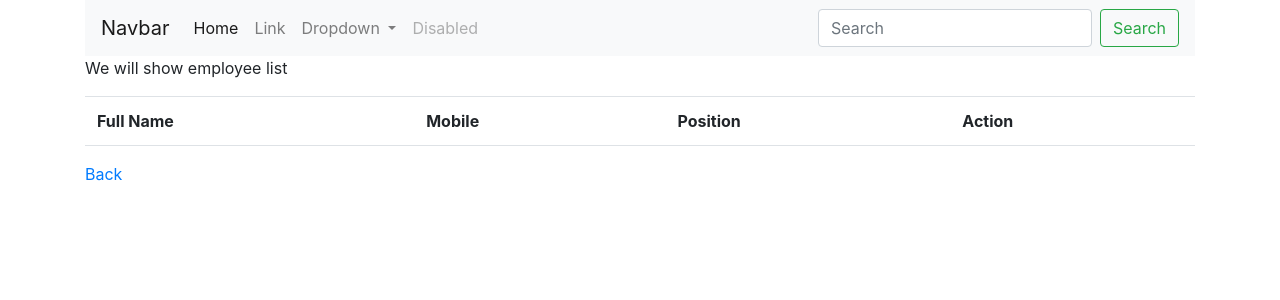
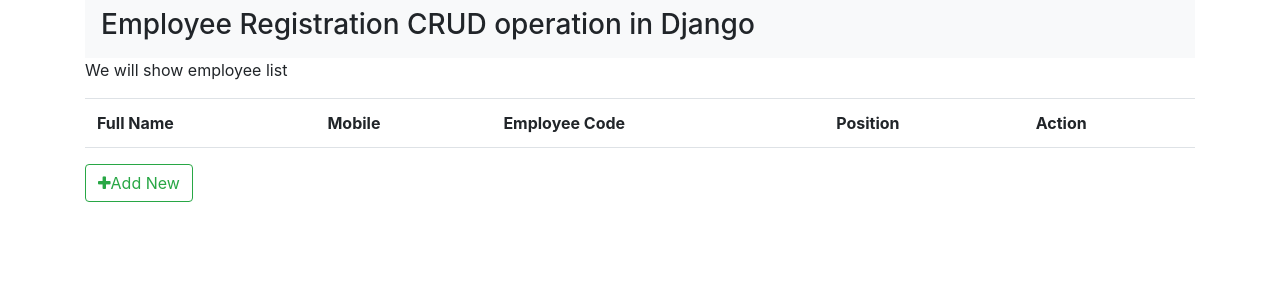
Before and after one commit to minhazemon21/Django-CRUD, a Django app: page /employee/list/ in a window 1280 px wide. Shown: the top 300 px of the page. Run offline with Django 4.2, Linux system fonts and the light colour scheme; data that the repository does not hold is empty.

Commit message:
Done CRUD

```diff
--- a/employee_register/templates/employee_register/base.html
+++ b/employee_register/templates/employee_register/base.html
@@ -12,39 +12,7 @@
 
     <div class="container">
         <nav class="navbar navbar-expand-lg navbar-light bg-light">
-  <a class="navbar-brand" href="#">Navbar</a>
-  <button class="navbar-toggler" type="button" data-toggle="collapse" data-target="#navbarSupportedContent" aria-controls="navbarSupportedContent" aria-expanded="false" aria-label="Toggle navigation">
-    <span class="navbar-toggler-icon"></span>
-  </button>
-
-  <div class="collapse navbar-collapse" id="navbarSupportedContent">
-    <ul class="navbar-nav mr-auto">
-      <li class="nav-item active">
-        <a class="nav-link" href="#">Home <span class="sr-only">(current)</span></a>
-      </li>
-      <li class="nav-item">
-        <a class="nav-link" href="#">Link</a>
-      </li>
-      <li class="nav-item dropdown">
-        <a class="nav-link dropdown-toggle" href="#" id="navbarDropdown" role="button" data-toggle="dropdown" aria-expanded="false">
-          Dropdown
-        </a>
-        <div class="dropdown-menu" aria-labelledby="navbarDropdown">
-          <a class="dropdown-item" href="#">Action</a>
-          <a class="dropdown-item" href="#">Another action</a>
-          <div class="dropdown-divider"></div>
-          <a class="dropdown-item" href="#">Something else here</a>
-        </div>
-      </li>
-      <li class="nav-item">
-        <a class="nav-link disabled">Disabled</a>
-      </li>
-    </ul>
-    <form class="form-inline my-2 my-lg-0">
-      <input class="form-control mr-sm-2" type="search" placeholder="Search" aria-label="Search">
-      <button class="btn btn-outline-success my-2 my-sm-0" type="submit">Search</button>
-    </form>
-  </div>
+  <h3 style="text-align: center;">Employee Registration CRUD operation in Django</h3>
 </nav>
                 {% block content %}
 
--- a/employee_register/templates/employee_register/employee_list.html
+++ b/employee_register/templates/employee_register/employee_list.html
@@ -10,7 +10,7 @@
         <tr>
             <td>Full Name</td>
             <td>Mobile</td>
-            <!-- <td>Employee Code</td> -->
+            <td>Employee Code</td>
             <td>Position</td>
             <td>Action</td>
         </tr>
@@ -20,16 +20,25 @@
             <tr>
                 <td>{{employee.fullname}}</td>
                 <td>{{employee.mobile}}</td>
+                <td>{{employee.emp_code}}</td>
                 <td>{{employee.position}}</td>
+
                 <td>
-                    <a href="" class="btn text-secondary px-0">
+                    <a href="{% url 'employee_update' employee.id %}" class="btn text-secondary px-0">
                         <i class="fa fa-edit fa-lg"></i>
                     </a>
+                    <form action="{% url 'employee_delete' employee.id%}" method="post" class="d-inline">
+                        {% csrf_token %}
+                        <button type="submit" class="btn">
+                            <i class="fa fa-trash-o fa-lg text-denger float-right"></i>
+                        </button>
+                    </form>
                 </td>
+
             </tr>
         {% endfor %}
     </tbody>
 </table>
 
-<a href="/employee">Back</a>
+<a href="{% url 'employee_insert' %}" class="btn btn-outline-success"><i class="fa fa-plus"></i>Add New</a>
 {% endblock content %}
--- a/employee_register/urls.py
+++ b/employee_register/urls.py
@@ -1,8 +1,10 @@
 from django.urls import path, include
 from .import views
 urlpatterns = [
-    path('', views.employee_form),
-    path('list/', views.employee_list),
+    path('', views.employee_form, name='employee_insert'), #insert data
+    path('<int:id>/', views.employee_form, name='employee_update'), #edit information
+    path('delete/<int:id>/', views.employee_delete, name='employee_delete'), #delete
+    path('list/', views.employee_list, name='employee_list'), #display record
     path('test/', views.test),
 
 ]
--- a/employee_register/views.py
+++ b/employee_register/views.py
@@ -15,20 +15,31 @@ def employee_list(request):
     context = {'employee_list': Employee.objects.all()}
     return render(request, "employee_register/employee_list.html", context)
 
-def employee_form(request):
+def employee_form(request, id=0):
     if request.method == "GET":
-        form = EmployeeForm()
+        if id == 0:
+            form = EmployeeForm()
+        else:
+            employee = Employee.objects.get(pk=id)
+            form = EmployeeForm(instance=employee)
         return render(request, "employee_register/employee_form.html", {'form':form})
     else:
-        form = EmployeeForm(request.POST)
+        if id ==0:
+            form = EmployeeForm(request.POST)
+        else:
+            employee = Employee.objects.get(pk=id)
+            form = EmployeeForm(request.POST, instance=employee)
         if form.is_valid():
             form.save()
         return redirect('/employee/list')
 
 
 
-def employee_delete(request):
-    return
+def employee_delete(request,id):
+    employee = Employee.objects.get(pk=id)
+    employee.delete()
+
+    return redirect('/employee/list')
 
 def test(request):
     return render(request, "employee_register/test.html")
```
Also changed, not shown: employee_register/templates/employee_register/employee_form.html (+10 -2 lines), 1 other file.
